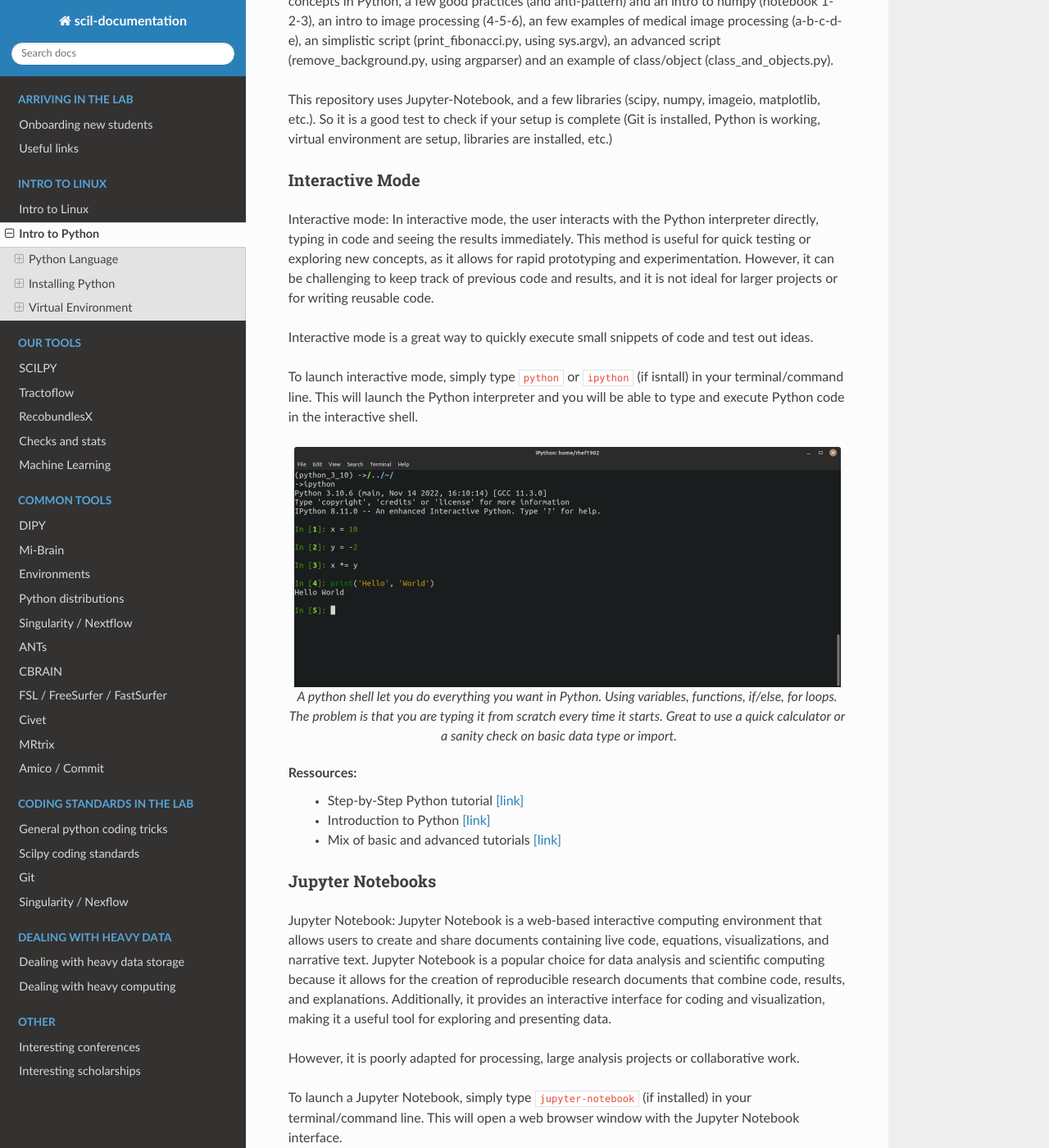
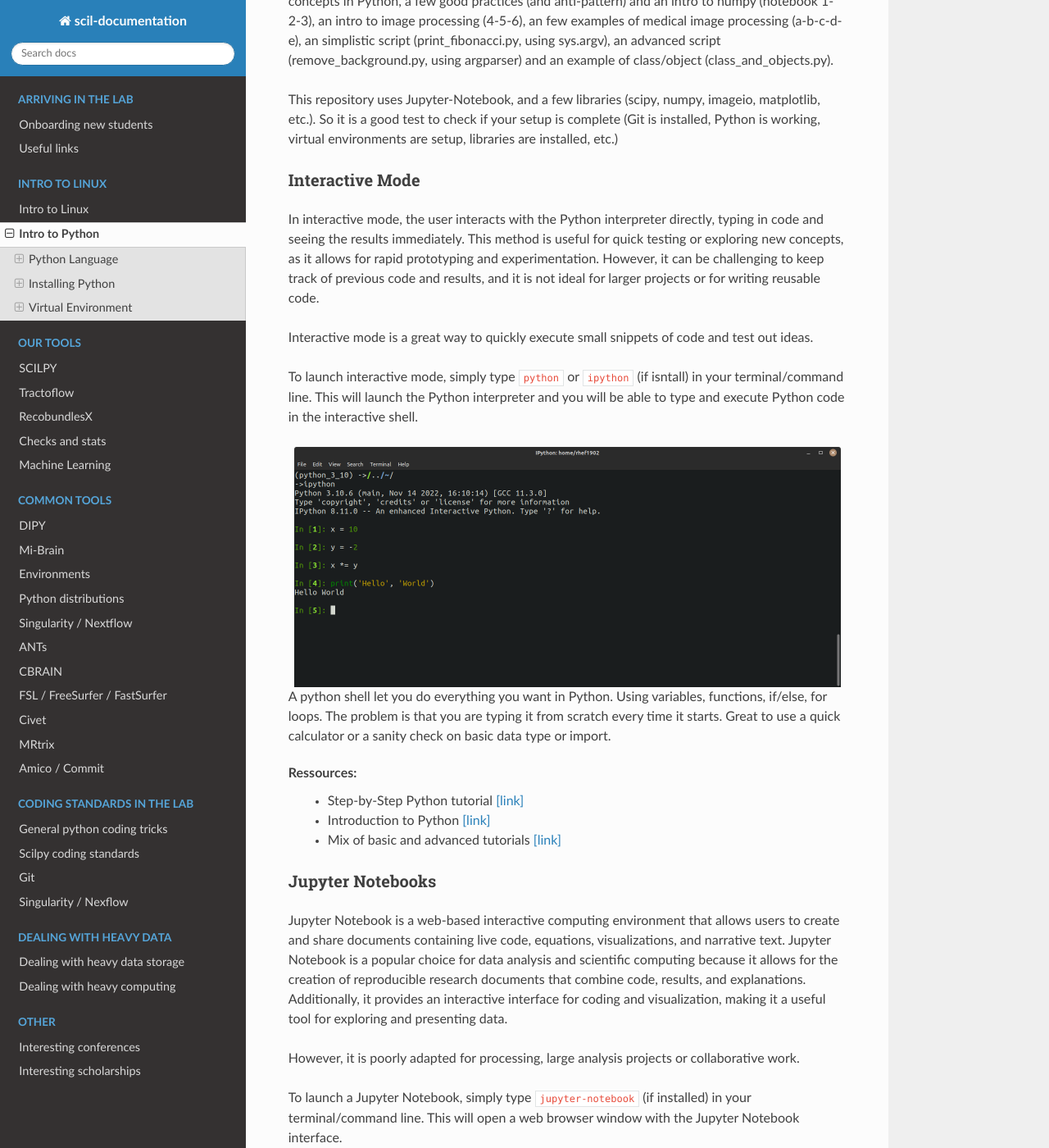
Before and after one commit to scilus/scil-documentation, a Sphinx documentation site: the page built from source/intro_to/explore_python.rst, in a window 1280 px wide and 1400 px high, scrolled down 514 px. Shown: the whole window at 82% size. Built offline with Sphinx 7.4.7 and the Read the Docs theme 2.0.0, drawn with Linux system fonts in a browser that asks for light colours; some of the changed text lies outside the part shown.

Commit message:
Fix self-comment

```diff
--- a/source/intro_to/explore_python.rst
+++ b/source/intro_to/explore_python.rst
@@ -13,12 +13,12 @@ Python is a powerful programming language used for many different purposes. It w
 
 This introduction is from Pr. Francois Rheault's class `[link] <https://github.com/minilabus/intro_to_python>`__. It contains an overview of basic concepts in Python, a few good practices (and anti-pattern) and an intro to numpy (notebook 1-2-3), an intro to image processing (4-5-6), an few examples of medical image processing (a-b-c-d-e), an simplistic script (print_fibonacci.py, using sys.argv), an advanced script (remove_background.py, using argparser) and an example of class/object (class_and_objects.py).
 
-This repository uses Jupyter-Notebook, and a few libraries (scipy, numpy, imageio, matplotlib, etc.). So it is a good test to check if your setup is complete (Git is installed, Python is working, virtual environment are setup, libraries are installed, etc.)
+This repository uses Jupyter-Notebook, and a few libraries (scipy, numpy, imageio, matplotlib, etc.). So it is a good test to check if your setup is complete (Git is installed, Python is working, virtual environments are setup, libraries are installed, etc.)
 
 
 Interactive Mode
 -----------------------
-Interactive mode: In interactive mode, the user interacts with the Python interpreter directly, typing in code and seeing the results immediately. This method is useful for quick testing or exploring new concepts, as it allows for rapid prototyping and experimentation. However, it can be challenging to keep track of previous code and results, and it is not ideal for larger projects or for writing reusable code.
+In interactive mode, the user interacts with the Python interpreter directly, typing in code and seeing the results immediately. This method is useful for quick testing or exploring new concepts, as it allows for rapid prototyping and experimentation. However, it can be challenging to keep track of previous code and results, and it is not ideal for larger projects or for writing reusable code.
 
 Interactive mode is a great way to quickly execute small snippets of code and test out ideas.
 
@@ -29,7 +29,7 @@ To launch interactive mode, simply type :bash:`python` or :bash:`ipython` (if is
     :scale: 50 %
     :align: center
 
-    A python shell let you do everything you want in Python. Using variables, functions, if/else, for loops. The problem is that you are typing it from scratch every time it starts. Great to use a quick calculator or a sanity check on basic data type or import.
+A python shell let you do everything you want in Python. Using variables, functions, if/else, for loops. The problem is that you are typing it from scratch every time it starts. Great to use a quick calculator or a sanity check on basic data type or import.
 
 **Ressources:**
     - Step-by-Step Python tutorial `[link] <https://www.w3schools.com/python/python_intro.asp>`__
@@ -39,7 +39,7 @@ To launch interactive mode, simply type :bash:`python` or :bash:`ipython` (if is
 
 Jupyter Notebooks
 -----------------------
-Jupyter Notebook: Jupyter Notebook is a web-based interactive computing environment that allows users to create and share documents containing live code, equations, visualizations, and narrative text. Jupyter Notebook is a popular choice for data analysis and scientific computing because it allows for the creation of reproducible research documents that combine code, results, and explanations. Additionally, it provides an interactive interface for coding and visualization, making it a useful tool for exploring and presenting data.
+Jupyter Notebook is a web-based interactive computing environment that allows users to create and share documents containing live code, equations, visualizations, and narrative text. Jupyter Notebook is a popular choice for data analysis and scientific computing because it allows for the creation of reproducible research documents that combine code, results, and explanations. Additionally, it provides an interactive interface for coding and visualization, making it a useful tool for exploring and presenting data.
 
 However, it is poorly adapted for processing, large analysis projects or collaborative work.
 
@@ -104,7 +104,7 @@ Install Python (Real)
 -----------------------
 If you are going to install scilpy (or any other library for your research project) you should control more finely what you install.
 
-First we will instruct *apt* where to find Python distribution: :bash:`sudo add-apt-repository ppa:deadsnakes/ppa`
+First, we will instruct *apt* where to find Python distribution: :bash:`sudo add-apt-repository ppa:deadsnakes/ppa`
 
 Then, we update the package list: :bash:`sudo apt update`
 
@@ -141,7 +141,7 @@ There is many ways to handle virtual environments, but here are the two most com
 
 VirtualEnvs
 -----------------------
-Virtualenv is a built-in module in Python that allows you to create isolated environments for Python projects. It is a lightweight and easy-to-use tool for managing dependencies and project configurations. It is also compatible with most Python versions and can be used with any Python package manager. However, virtualenv requires some command-line knowledge to use, and it does not include any pre-installed packages or tools.
+:bash:`virtualenv` is a built-in module in Python that allows you to create isolated environments for Python projects. It is a lightweight and easy-to-use tool for managing dependencies and project configurations. It is also compatible with most Python versions and can be used with any Python package manager. However, virtualenv requires some command-line knowledge to use, and it does not include any pre-installed packages or tools.
 
 **Ressources:**
     - Quick tutorial on virtualenv `[link] <https://pythonbasics.org/virtualenv/>`__
```
